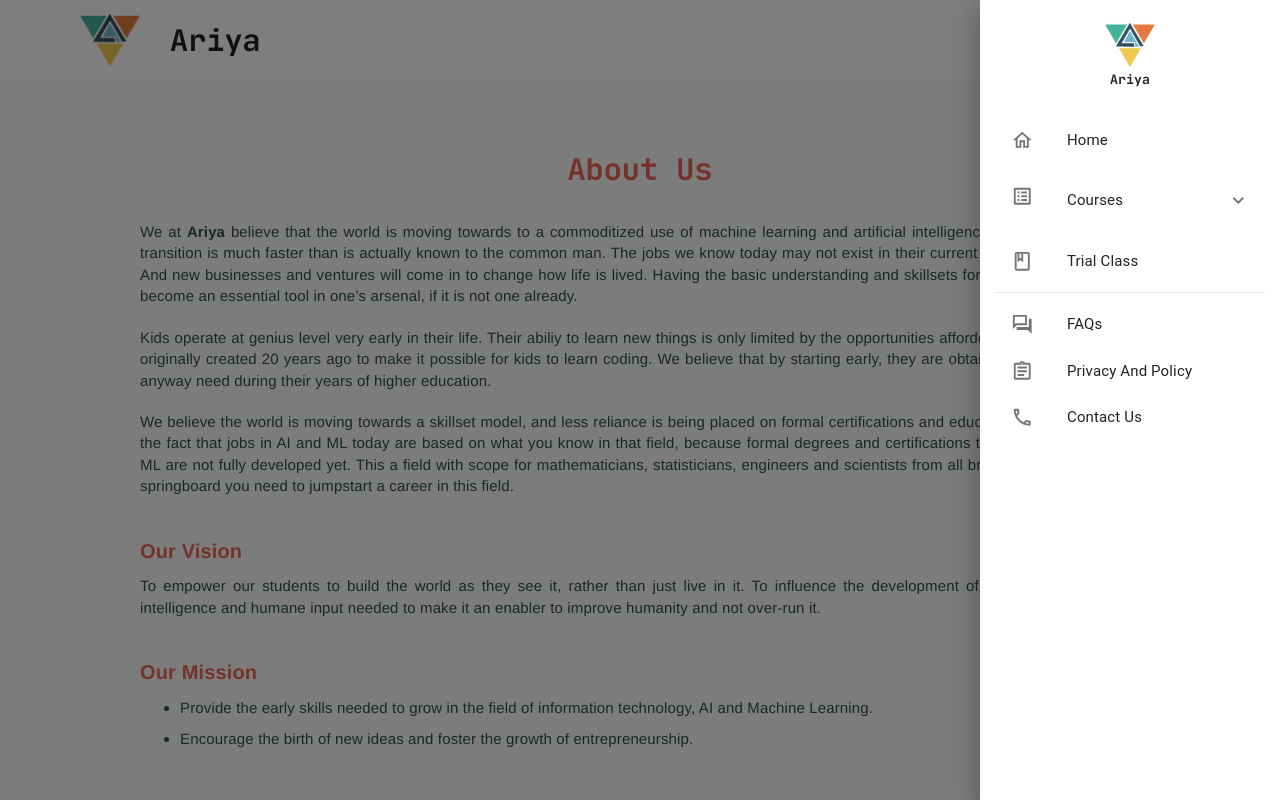
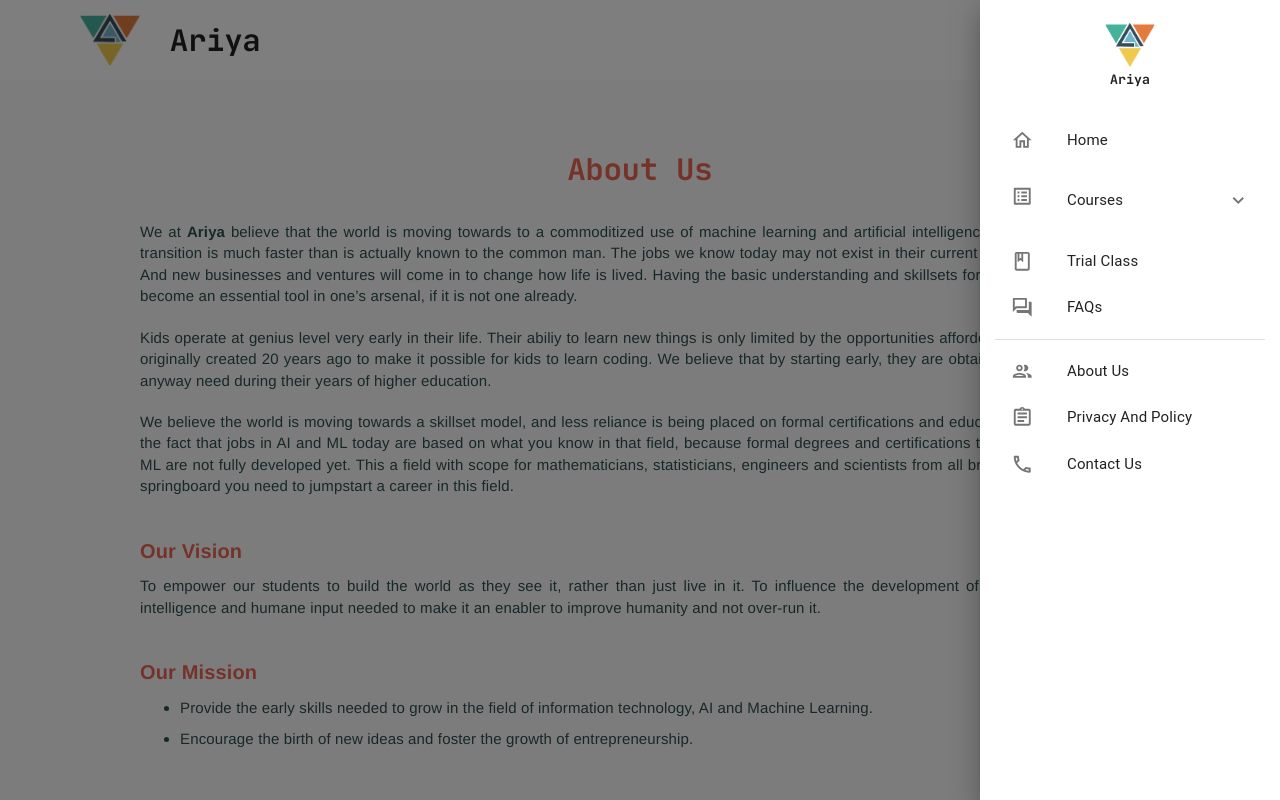
Before and after one commit to superstark02/Ariya-Website, a React (Create React App) app: page /about_us in a window 1280 px wide. Both pictures are taken after a click on the button "menu". Shown: the top 800 px of the page. Built offline with nearby package versions, Linux system fonts and the light colour scheme.

Commit message:
7/31/2020

```diff
--- a/src/Components/AppBar.js
+++ b/src/Components/AppBar.js
@@ -2,7 +2,6 @@
 import PropTypes from 'prop-types';
 import AppBar from '@material-ui/core/AppBar';
 import Toolbar from '@material-ui/core/Toolbar';
-import Typography from '@material-ui/core/Typography';
 import CssBaseline from '@material-ui/core/CssBaseline';
 import useScrollTrigger from '@material-ui/core/useScrollTrigger';
 import Drawer from '@material-ui/core/Drawer';
@@ -25,6 +24,7 @@
 import AccordionSummary from '@material-ui/core/AccordionSummary';
 import AccordionDetails from '@material-ui/core/AccordionDetails';
 import ExpandMoreIcon from '@material-ui/icons/ExpandMore';
+import PeopleOutlineOutlinedIcon from '@material-ui/icons/PeopleOutlineOutlined';
 import logo from '../Images/logo.png'
 
 function ElevationScroll(props) {
@@ -140,16 +140,19 @@
                         <ListItemText primary='Trial Class' />
                     </ListItem></a>
 
-
+                    <a href='/coding_questions' className='Link' ><ListItem button >
+                        <ListItemIcon><QuestionAnswerOutlinedIcon /></ListItemIcon>
+                        <ListItemText primary='FAQs' />
+                    </ListItem></a>
 
                 </List>
                 <Divider />
                 <List>
 
 
-                    <a href='/coding_questions' className='Link' ><ListItem button >
-                        <ListItemIcon><QuestionAnswerOutlinedIcon /></ListItemIcon>
-                        <ListItemText primary='FAQs' />
+                    <a href='/about_us' className='Link' ><ListItem button >
+                        <ListItemIcon><PeopleOutlineOutlinedIcon /></ListItemIcon>
+                        <ListItemText primary='About Us' />
                     </ListItem></a>
 
                     <a href='/policy_and_privacy' className='Link'><ListItem button >
```
Also changed, not shown: 1 other file (tests, documents, lock files or other folders).
